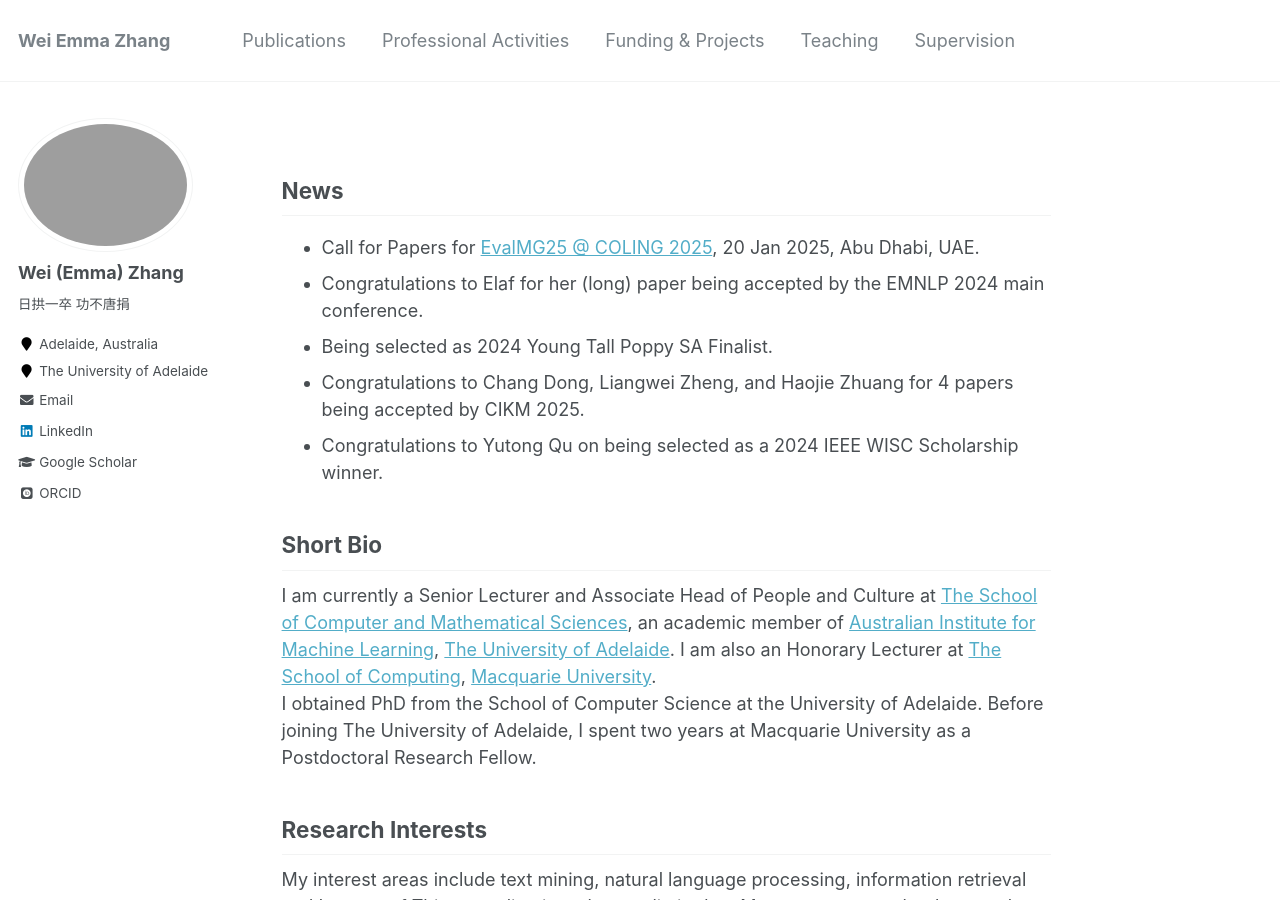
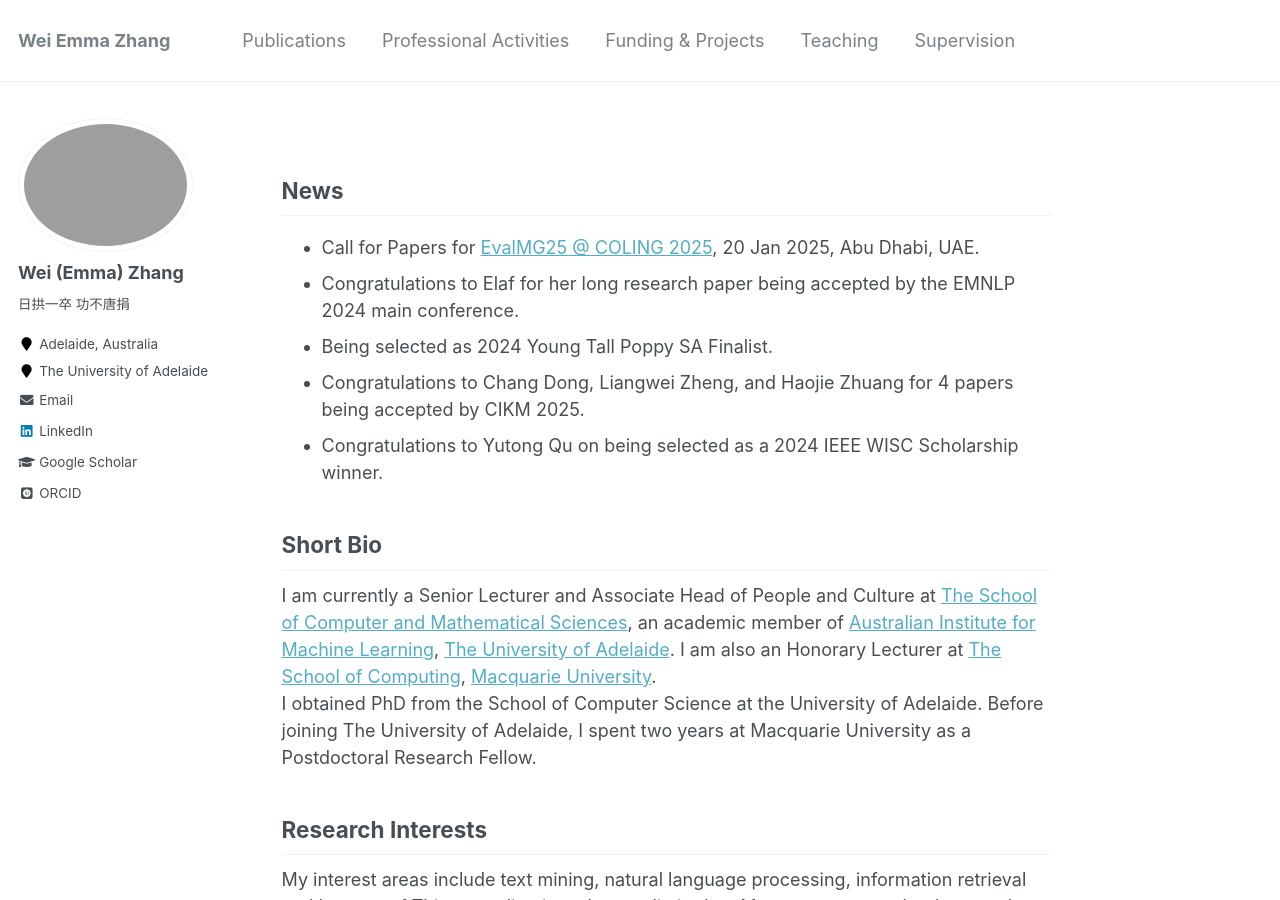
Before and after one commit to weiezhang/weiezhang.github.io, a Jekyll site: the page built from _pages/about.md, in a window 1280 px wide and 900 px high. Built offline with Jekyll 4.4.1, drawn with Linux system fonts in a browser that asks for light colours; some web fonts are replaced.

Commit message:
Update about.md

```diff
--- a/_pages/about.md
+++ b/_pages/about.md
@@ -10,7 +10,7 @@ redirect_from:
 
 ## News
 * Call for Papers for [EvalMG25 @ COLING 2025](https://evalmg.github.io/), 20 Jan 2025, Abu Dhabi, UAE.
-* Congratulations to Elaf for her (long) paper being accepted by the EMNLP 2024 main conference.
+* Congratulations to Elaf for her long research paper being accepted by the EMNLP 2024 main conference.
 * Being selected as 2024 Young Tall Poppy SA Finalist.
 * Congratulations to Chang Dong, Liangwei Zheng, and Haojie Zhuang for 4 papers being accepted by CIKM 2025.
 * Congratulations to Yutong Qu on being selected as a 2024 IEEE WISC Scholarship winner.
```
